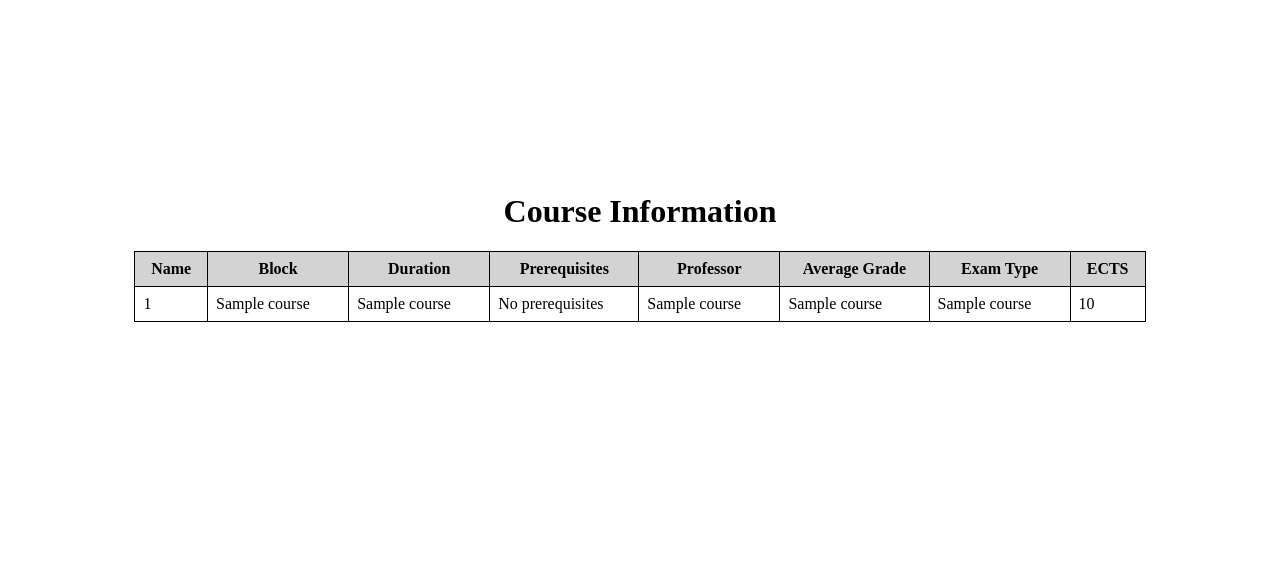
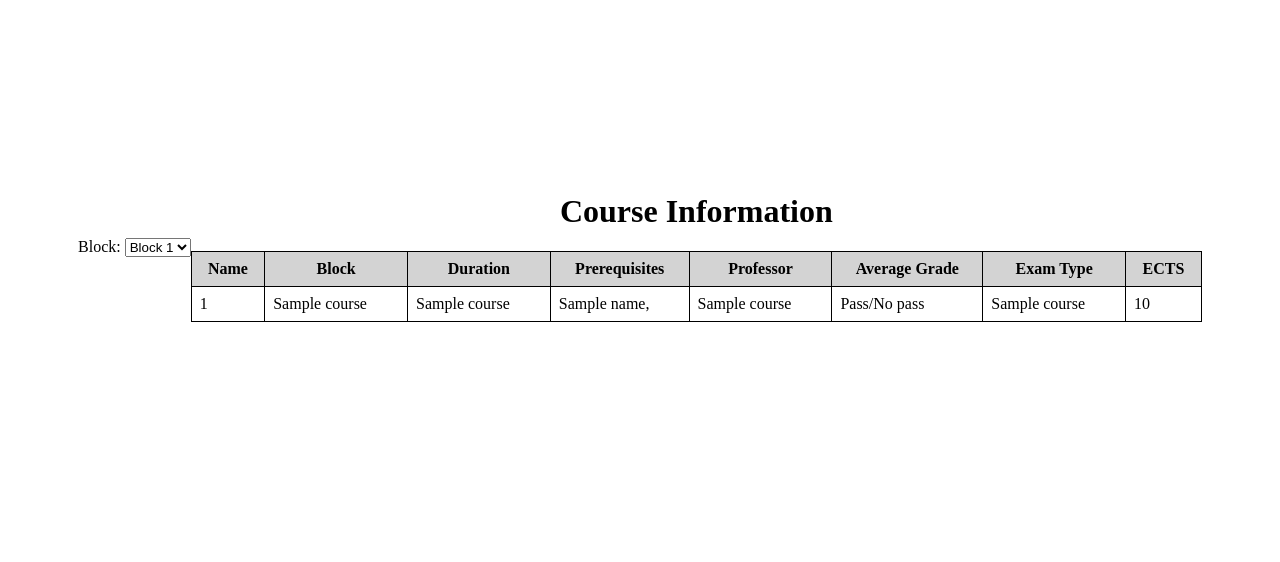
Before and after one commit to Seisision/DIS-project-2023-Group73, a Flask app: template Course_Finder/templates/home.html in a window 1280 px wide. Shown: the part 161-723 px from the top of the page. Run offline with Flask 3, Linux system fonts and the light colour scheme; the template is opened without the code that fills it: most values are stand-ins (such as "Sample title", 1, 10 or a date in 2020); some libraries are stand-ins or nearby versions.

Commit message:
started working on filtering courses

```diff
--- a/Course_Finder/app.py
+++ b/Course_Finder/app.py
@@ -28,13 +28,13 @@ def get_db_conn():
         port=port,
     )
 
-@app.route('/')
+@app.route('/', methods=['GET', 'POST'])
 def home():
     conn = get_db_conn()
     curs = conn.cursor()
 
     # Join tables to fetch course data
-    curs.execute("""
+    query = """
         SELECT c.name, b.number AS block, c.duration, array_agg(pr.name) AS prerequisites, p.name AS professor, cr.average_grade, et.name AS exam_type, c.ECTS
         FROM Course c
         LEFT JOIN CoursePrerequisite cp ON cp.course_id = c.id
@@ -47,10 +47,39 @@ def home():
         LEFT JOIN CourseBlock cb ON cb.course_id = c.id
         LEFT JOIN Block b ON b.number = cb.block_number
         GROUP BY c.id, b.number, p.name, cr.average_grade, et.name
-    """)
+    """
 
+    if request.method == 'POST':
+        # Handle filtering form submission
+        # Retrieve filtering criteria from the request object
+        # Construct the SQL query with the filtering conditions
+        # Execute the query and fetch the filtered data
+        # Assign the filtered data to a variable for rendering
+        selected_block = request.form.get('block')
+        selected_professor = request.form.get('professor')
+        selected_exam_type = request.form.get('exam_type')
+        selected_grade = request.form.get('grade')
+        selected_ects = request.form.get('ects')
+        selected_duration = request.form.get('duration')
+        selected_prerequisite = request.form.get('prerequisite')
+
+        if selected_block:
+            query += f" AND b.number = {selected_block}"
+        if selected_professor:
+            query += f" AND p.name = '{selected_professor}'"
+        if selected_exam_type:
+            query += f" AND et.name = '{selected_exam_type}'"
+        if selected_grade:
+            query += f" AND cr.average_grade >= {selected_grade}"
+        if selected_ects:
+            query += f" AND c.ECTS = {selected_ects}"
+        if selected_duration:
+            query += f" AND c.duration = {selected_duration}"
+        if selected_prerequisite:
+            query += f" AND pr.name = '{selected_prerequisite}'"
+
+    curs.execute(query)
     data = curs.fetchall()
-
     conn.close()
 
     return render_template('home.html', data=data)
--- a/Course_Finder/templates/home.html
+++ b/Course_Finder/templates/home.html
@@ -36,6 +36,17 @@
     </style>
 </head>
 <body>
+    <div class="filterForm">
+        <form>
+            <label for="block">Block:</label>
+            <select name="block" id=block>
+                <option value="1">Block 1</option>
+                <option value="2">Block 2</option>
+                <option value="3">Block 3</option>
+                <option value="4">Block 4</option>
+            </select>
+        </form>
+    </div>
     <div class="container">
         <h1>Course Information</h1>
         <table>
@@ -58,7 +69,7 @@
                     <td>{{ course[1] }}</td>
                     <td>{{ course[2] }}</td>
                     <td>
-                        {% if course[3] and course[3] != [] %}
+                        {% if course[3] != [] %}
                             {% for prerequisite in course[3] %}
                                 {{ prerequisite }},
                             {% endfor %}
@@ -67,7 +78,13 @@
                         {% endif %}
                     </td>
                     <td>{{ course[4] }}</td>
-                    <td>{{ course[5] }}</td>
+                    <td>
+                        {% if course[5] %}
+                            {{ course[5] }},
+                        {% else %}
+                            Pass/No pass
+                        {% endif %}
+                    </td>
                     <td>{{ course[6] }}</td>
                     <td>
                         {% if course[7]|float == course[7]|int %}
```
Also changed, not shown: Course_Finder/drop_schema.sql (+14 -0 lines).
